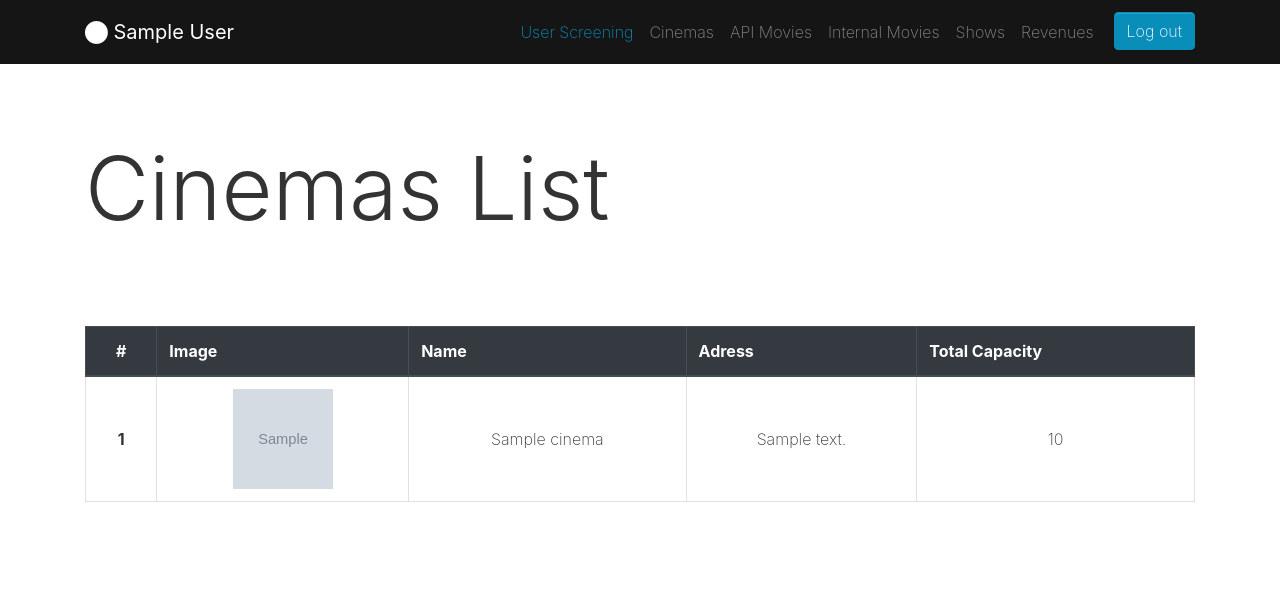
After one commit to arieliezzi/cinema20, a PHP site: template Views/usr-list-cinema.php in a window 1280 px wide. The commit adds this page. Shown: the top 597 px of the page. Run offline with PHP 8.4, Linux system fonts and the light colour scheme; the visitor is signed in with stand-in values (Sample User, id 1); the template is opened without the code that fills it: most values are stand-ins (such as "Sample title", 1, 10 or a date in 2020); grey boxes marked "Sample" are stand-in pictures; data that the repository does not hold is empty; some libraries are stand-ins or nearby versions.

Commit message:
Se agrego una nueva vista al usuario para que vea la lista de cines.

```diff
--- a/Views/nav-guest.php
+++ b/Views/nav-guest.php
@@ -77,6 +77,7 @@
           </ul>
           <ul class="navbar-nav">
             <li class="nav-item"> <a class="nav-link" href="<?php echo FRONT_ROOT ?>Show/showUserListView">Shows</a> </li>
+            <li class="nav-item"> <a class="nav-link" href="<?php echo FRONT_ROOT ?>Cinema/showUsrListView">Cinemas</a> </li>
             <li class="nav-item"> <a class="btn navbar-btn ml-2 btn-secondary" href="<?php echo FRONT_ROOT ?>Session/logout"> Log out</a>  </li>
           </ul>
         </div>
--- /dev/null
+++ b/Views/usr-list-cinema.php
@@ -0,0 +1,69 @@
+<!DOCTYPE html>
+<?php
+include("validate-session.php");
+include('header.php');
+include('nav-guest.php');
+?>
+
+<html>
+
+<body>
+
+  <div class="mt-5">
+    <div class="container">
+      <div class="row">
+        <div class="col-md-12">
+          <h1 class="display-2">Cinemas List</h1>
+        </div>
+      </div>
+    </div>
+  </div>
+
+  <div class="py-5">
+    <div class="container">
+      <div class="row">
+        <div class="col-md-12">
+
+          <?php if ($message != NULL) { ?>
+            <div class="alert alert-info" role="alert">
+              <button type="button" class="close" data-dismiss="alert" aria-label="Close">×</button>
+              <h4 class="alert-heading"><?php echo $message; ?></h4>
+            </div>
+          <?php } ?>
+
+          <div class="table-responsive">
+            <table class="table table-bordered table-hover">
+              <thead class="thead-dark">
+                <tr>
+                  <th style="text-align: center">#</th>
+                  <th>Image</th>
+                  <th>Name</th>
+                  <th>Adress</th>
+                  <th>Total Capacity</th>
+                </tr>
+              </thead>
+              <tbody>
+                <?php foreach ($cinemaList as $cinema) { ?>
+                  <tr>
+                    <th style="text-align: center; vertical-align: middle"><?php echo $cinema->getId(); ?></th>
+                    <td style="text-align: center; vertical-align: middle">
+                      <center> <img src="<?php echo $cinema->getImageUrl(); ?>" alt="Image" height="100" width="100"> </center>
+                    </td>
+                    <td style="text-align: center; vertical-align: middle"><?php echo $cinema->getName(); ?></td>
+                    <td style="text-align: center; vertical-align: middle"><?php echo $cinema->getAddress(); ?></td>
+                    <td style="text-align: center; vertical-align: middle;"><?php echo $cinema->getCapacity(); ?></td>
+                  </tr>
+                <?php } ?>
+              </tbody>
+            </table>
+          </div>
+        </div>
+      </div>
+    </div>
+  </div>
+  <script src="https://code.jquery.com/jquery-3.3.1.slim.min.js" integrity="sha384-q8i/X+965DzO0rT7abK41JStQIAqVgRVzpbzo5smXKp4YfRvH+8abtTE1Pi6jizo" crossorigin="anonymous"></script>
+  <script src="https://cdnjs.cloudflare.com/ajax/libs/popper.js/1.14.6/umd/popper.min.js" integrity="sha384-wHAiFfRlMFy6i5SRaxvfOCifBUQy1xHdJ/yoi7FRNXMRBu5WHdZYu1hA6ZOblgut" crossorigin="anonymous"></script>
+  <script src="https://stackpath.bootstrapcdn.com/bootstrap/4.3.1/js/bootstrap.min.js" integrity="sha384-JjSmVgyd0p3pXB1rRibZUAYoIIy6OrQ6VrjIEaFf/nJGzIxFDsf4x0xIM+B07jRM" crossorigin="anonymous"></script>
+</body>
+
+</html>
```
Also changed, not shown: Controllers/CinemaController.php (+7 -0 lines).
